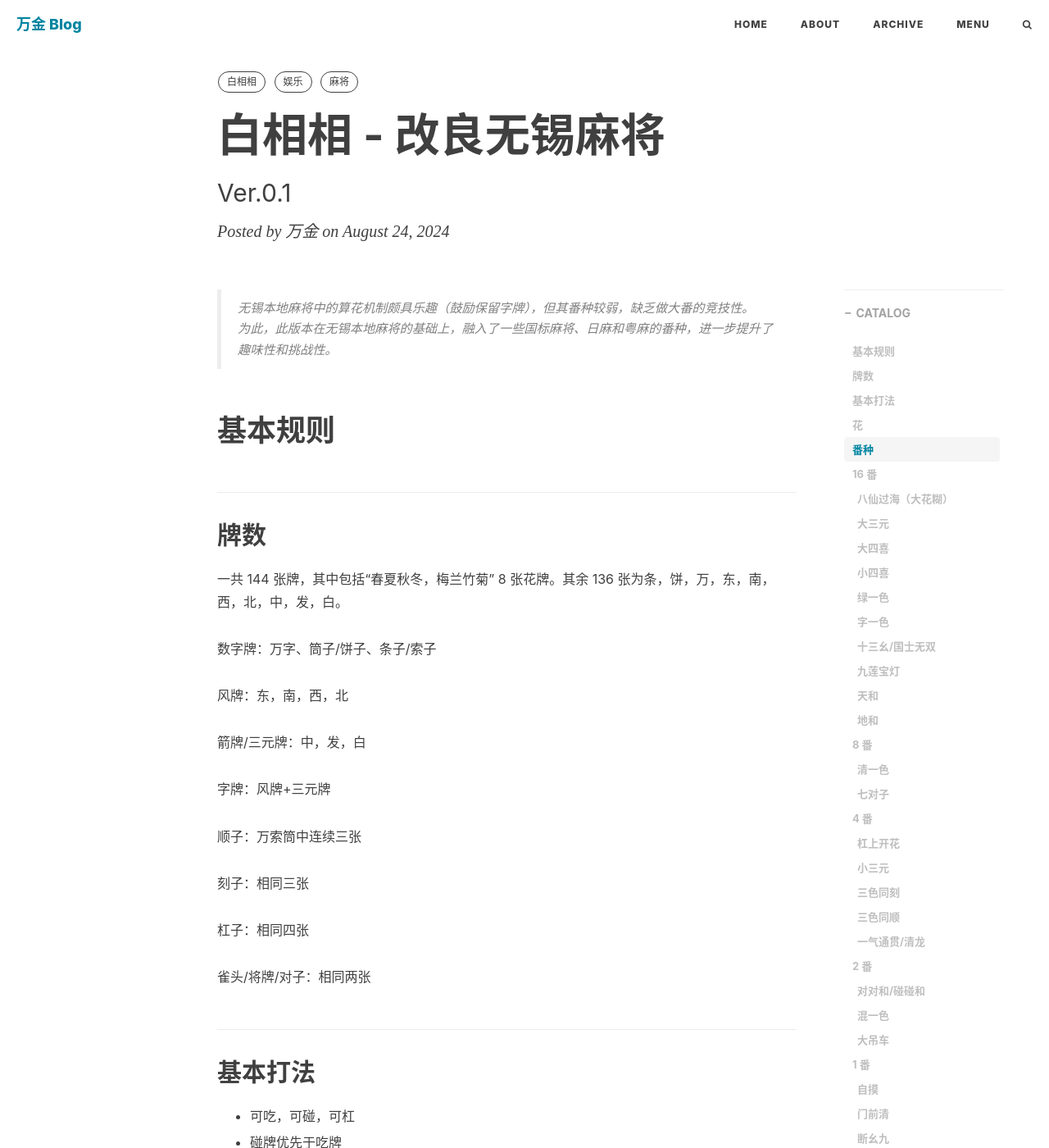
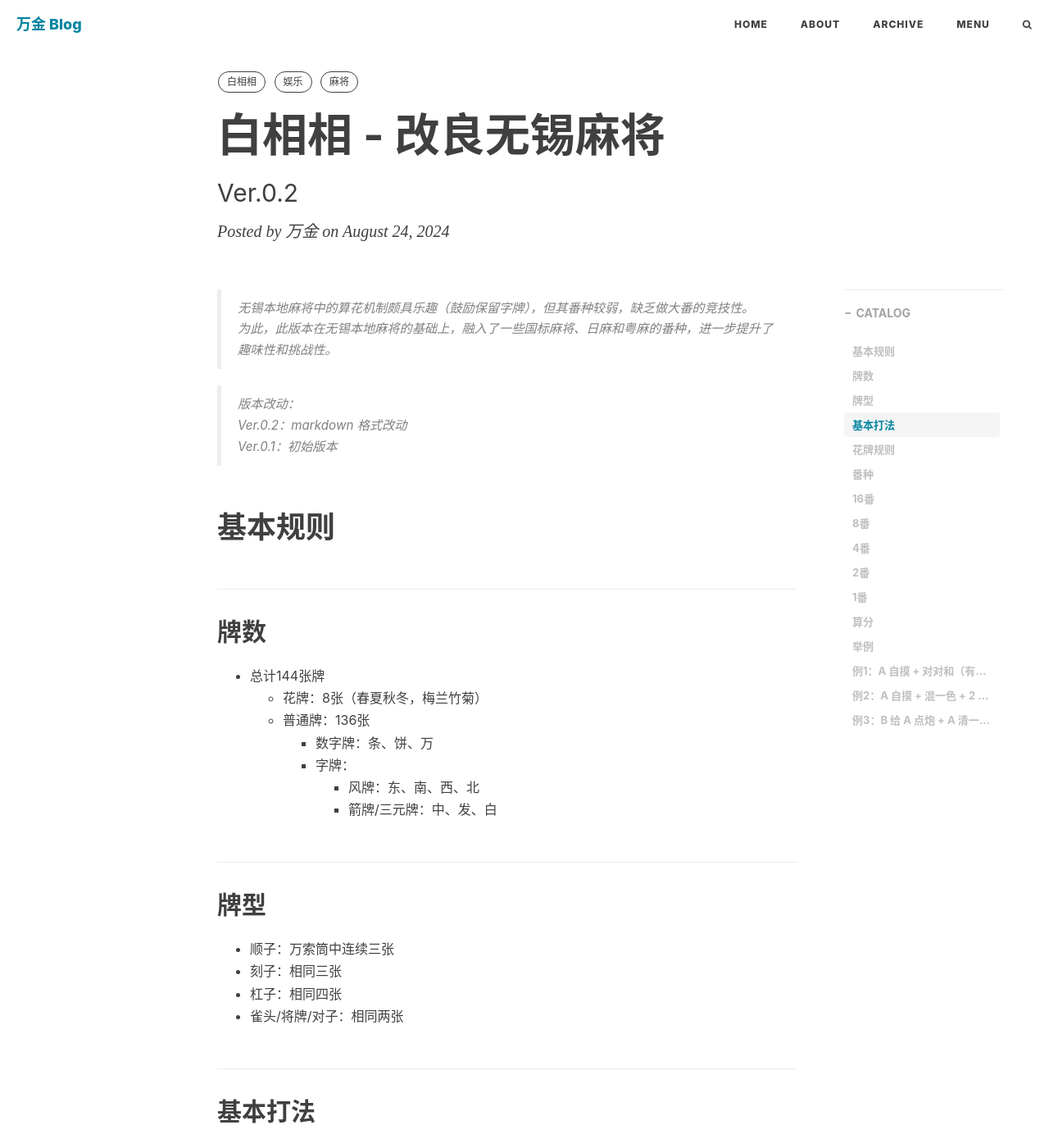
Before and after one commit to dutchflu/dutchflu.github.io, a Jekyll site: the page built from _posts/2024-08-24-改良无锡麻将.md, in a window 1280 px wide and 1400 px high. Shown: the whole window at 82% size. Built offline with Jekyll 4.4.1, drawn with Linux system fonts in a browser that asks for light colours; nearby versions of some CDN libraries; comment, search, counter and statistics services are not loaded; some of the changed text lies outside the part shown.

Commit message:
cursor makrdown格式改动

```diff
--- a/_posts/2024-08-24-改良无锡麻将.md
+++ b/_posts/2024-08-24-改良无锡麻将.md
@@ -2,7 +2,7 @@
 layout: post
 header-style: text
 title: "白相相 - 改良无锡麻将"
-subtitle: "Ver.0.1"
+subtitle: "Ver.0.2"
 excerpt: "无锡麻将改良版"
 author: "万金"
 date: 2024-08-24
@@ -16,197 +16,106 @@
 >
 > 为此，此版本在无锡本地麻将的基础上，融入了一些国标麻将、日麻和粤麻的番种，进一步提升了趣味性和挑战性。
 
+> 版本改动：
+>
+> Ver.0.2：markdown 格式改动
+>
+> Ver.0.1：初始版本
+
 # 基本规则
 
 ## 牌数
 
-一共 144 张牌，其中包括“春夏秋冬，梅兰竹菊” 8 张花牌。其余 136 张为条，饼，万，东，南，西，北，中，发，白。
+- 总计144张牌
+  - 花牌：8张（春夏秋冬，梅兰竹菊）
+  - 普通牌：136张
+    - 数字牌：条、饼、万
+    - 字牌：
+      - 风牌：东、南、西、北
+      - 箭牌/三元牌：中、发、白
 
-数字牌：万字、筒子/饼子、条子/索子
+## 牌型
 
-风牌：东，南，西，北
-
-箭牌/三元牌：中，发，白
-
-字牌：风牌+三元牌
-
-顺子：万索筒中连续三张
-
-刻子：相同三张
-
-杠子：相同四张
-
-雀头/将牌/对子：相同两张
+- 顺子：万索筒中连续三张
+- 刻子：相同三张
+- 杠子：相同四张
+- 雀头/将牌/对子：相同两张
 
 ## 基本打法
 
-- 可吃，可碰，可杠
+1. 可吃、碰、杠
+2. 碰牌优先于吃牌
+3. 自摸赢三家
+4. 点炮则由放炮者一人承担
+5. 胡牌为庄家，掷骰子
+6. 允许一炮双/三响
 
-- 碰牌优先于吃牌
-- 自摸赢三家
-- 点炮则由放炮者一人承担
-- 胡牌为庄家，掷骰子
-- 允许一炮双/三响
+## 花牌规则
 
-## 花
-
-- 底算 1 花
+- 底算1花
 - 摸到几张花牌算几个花
-- 字牌（风牌+箭牌，即东南西北，中发白）碰出算 1 花，字牌不碰出算 2 花（手中三张）
-- 字牌明杠算 3 花，字牌暗杠算 4 花
-- 条饼万明杠算 1 花，暗杠算 2 花
-- 摸到花牌之后亮出，并从牌墙尾端补牌
-- 摸到全部八张花牌即可胡牌，称之为“八仙过海”
+- 字牌（风牌+箭牌）：
+  - 碰出算1花
+  - 不碰出算2花（手中三张）
+  - 明杠算3花
+  - 暗杠算4花
+- 条饼万：
+  - 明杠算1花
+  - 暗杠算2花
+- 摸到花牌后亮出，并从牌墙尾端补牌
+- 摸到全部八张花牌即可胡牌，称为"八仙过海"
 
 # 番种
 
-## 16 番
+## 16番
 
-### 八仙过海（大花糊）
+| 番种 | 说明 | 图示 |
+|------|------|------|
+| 八仙过海（大花糊） | 拿到八张花牌，可不理牌型立即胡牌 | ![八仙过海](/img/in-post/无锡麻将/八仙过海.png) |
+| 大三元 | 和牌中，有中发白3副刻子 | ![大三元](/img/in-post/无锡麻将/大三元.png) |
+| 大四喜 | 由4副风刻（杠）组成的和牌。不计碰碰和 | ![大四喜](/img/in-post/无锡麻将/大四喜.png) |
+| 小四喜 | 和牌时有风牌的3副刻子及将牌 | ![小四喜](/img/in-post/无锡麻将/小四喜.png) |
+| 绿一色 | 由23468条及发字中的任何牌组成的和牌。不计混一色。如无"发"字组成的和牌，可计清一色 | ![绿一色1](/img/in-post/无锡麻将/绿一色1.png) ![绿一色2](/img/in-post/无锡麻将/绿一色2.png) |
+| 字一色 | 由字牌的刻子（杠）、将组成的和牌。不计碰碰和 | ![字一色](/img/in-post/无锡麻将/字一色.png) |
+| 十三幺/国士无双 | 由3种数字牌的一、九牌，7种字牌及其中一对作将组成的和牌 | ![国士无双](/img/in-post/无锡麻将/国士无双.png) |
+| 九莲宝灯 | 由一种花色数字牌按1112345678999组成的特定牌型，见同花色任何1张数字牌即成和牌。不计清一色 | ![九莲宝灯](/img/in-post/无锡麻将/九莲宝灯 .png) |
+| 天和 | 庄家起手（计补花）即食糊 | - |
+| 地和 | 闲家起手天听后第一张牌自摸，不理别家上碰或庄家杠上开花 | - |
 
-拿到八张花牌，可不理牌型立即胡牌。
+## 8番
 
-![八仙过海](/img/in-post/无锡麻将/八仙过海.png)
+| 番种 | 说明 | 图示 |
+|------|------|------|
+| 清一色 | 由一种花色的数字牌组成的和牌 | ![清一色](/img/in-post/无锡麻将/清一色.png) |
+| 七对子 | 由7个对子成和牌。不计门前清 | ![七对子](/img/in-post/无锡麻将/七对子.png) |
 
-### 大三元
+## 4番
 
-和牌中，有中发白3副刻子。
+| 番种 | 说明 | 图示 |
+|------|------|------|
+| 杠上开花 | 杠抓进的牌成和牌（不包括补花）。不计自摸 | - |
+| 小三元 | 三元牌刻子或杠子=2，三元牌雀头=1 | ![小三元](/img/in-post/无锡麻将/小三元.png) |
+| 三色同刻 | 3组同一数字的刻子（或杠子） | ![三色同刻](/img/in-post/无锡麻将/三色同刻.png) |
+| 三色同顺 | 3种花色同一顺子 | ![三色同顺](/img/in-post/无锡麻将/三色同顺.png) |
+| 一气通贯/清龙 | 和牌时，有同花色的123，456，789三组顺子 | ![一气贯通](/img/in-post/无锡麻将/一气贯通.png) |
 
-![大三元](/img/in-post/无锡麻将/大三元.png)
+## 2番
 
-### 大四喜
+| 番种 | 说明 | 图示 |
+|------|------|------|
+| 对对和/碰碰和 | 由4副刻子（或杠）组成的和牌 | ![对对和](/img/in-post/无锡麻将/对对和.png) |
+| 混一色 | 由一种花色数字牌及字牌组成的和牌 | ![混一色](/img/in-post/无锡麻将/混一色.png) |
+| 大吊车 | 胡牌时其他牌都吃碰杠下，只剩一张牌单吊胡 | - |
 
-由4副风刻（杠）组成的和牌。不计碰碰和。
+## 1番
 
-![大四喜](/img/in-post/无锡麻将/大四喜.png)
-
-### 小四喜
-
-和牌时有风牌的3副刻子及将牌。
-
-![小四喜](/img/in-post/无锡麻将/小四喜.png)
-
-### 绿一色
-
-由23468条及发字中的任何牌![绿一色1](/img/in-post/无锡麻将/绿一色1.png)组成的和牌。不计混一色。如无“发”字组成的和牌，可计清一色。
-
-![绿一色2](/img/in-post/无锡麻将/绿一色2.png)
-
-### 字一色
-
-由字牌的刻子（杠）、将组成的和牌。不计碰碰和。
-
-![字一色](/img/in-post/无锡麻将/字一色.png)
-
-### 十三幺/国士无双
-
-由3种数字牌的一、九牌，7种字牌及其中一对作将组成的和牌。
-
-![国士无双](/img/in-post/无锡麻将/国士无双.png)
-
-### 九莲宝灯
-
-由一种花色数字牌按1112345678999组成的特定牌型，见同花色任何1张数字牌即成和牌。不计清一色。
-
-![九莲宝灯](/img/in-post/无锡麻将/九莲宝灯 .png)
-
-### 天和
-
-庄家起手（计补花）即食糊。
-
-### 地和
-
-闲家起手天听后第一张牌自摸，不理别家上碰或庄家杠上开花。
-
-## 8 番
-
-### 清一色
-
-由一种花色的数字牌组成的和牌。
-
-![清一色](/img/in-post/无锡麻将/清一色.png)
-
-### 七对子
-
-对子=7（四张牌不能当作2组对子）。由7个对子成和牌。不计门前清。
-
-![七对子](/img/in-post/无锡麻将/七对子.png)
-
-## 4 番
-
-### 杠上开花
-
-杠抓进的牌成和牌（不包括补花）。不计自摸。
-
-### 小三元
-
-三元牌刻子或杠子=2，三元牌雀头=1。
-
-![小三元](/img/in-post/无锡麻将/小三元.png)
-
-### 三色同刻
-
-3组同一数字的刻子（或杠子）。
-
-![三色同刻](/img/in-post/无锡麻将/三色同刻.png)
-
-### 三色同顺
-
-3种花色同一顺子。
-
-![三色同顺](/img/in-post/无锡麻将/三色同顺.png)
-
-### 一气通贯/清龙
-
-和牌时，有同花色的123，456，789三组顺子。
-
-![一气贯通](/img/in-post/无锡麻将/一气贯通.png)
-
-## 2 番
-
-### 对对和/碰碰和
-
-由4副刻子（或杠）组成的和牌。
-
-![对对和](/img/in-post/无锡麻将/对对和.png)
-
-### 混一色
-
-由一种花色数字牌及字牌组成的和牌。
-
-![混一色](/img/in-post/无锡麻将/混一色.png)
-
-### 大吊车
-
-胡牌时其他牌都吃碰杠下 , 只剩一张牌单吊胡。
-
-## 1 番
-
-### 自摸
-
-自己抓进牌成和牌。
-
-### 门前清
-
-没有吃、碰、明杠。
-
-### 断幺九
-
-和牌中没有一、九及字牌。
-
-![断幺九](/img/in-post/无锡麻将/断幺九.png)
-
-### 平和
-
-由4副顺子及数字牌作将组成的和牌，即只有顺子、雀头不能是字牌，且顺子两面听牌。
-
-![平和](/img/in-post/无锡麻将/平和.png)
-
-### 一杯口
-
-一组相同的顺子。
-
-![一杯口](/img/in-post/无锡麻将/一杯口.png)
+| 番种 | 说明 | 图示 |
+|------|------|------|
+| 自摸 | 自己抓进牌成和牌 | - |
+| 门前清 | 没有吃、碰、明杠 | - |
+| 断幺九 | 和牌中没有一、九及字牌 | ![断幺九](/img/in-post/无锡麻将/断幺九.png) |
+| 平和 | 由4副顺子及数字牌作将组成的和牌，即只有顺子、雀头不能是字牌，且顺子两面听牌 | ![平和](/img/in-post/无锡麻将/平和.png) |
+| 一杯口 | 一组相同的顺子 | ![一杯口](/img/in-post/无锡麻将/一杯口.png) |
 
 # 算分
 
```
